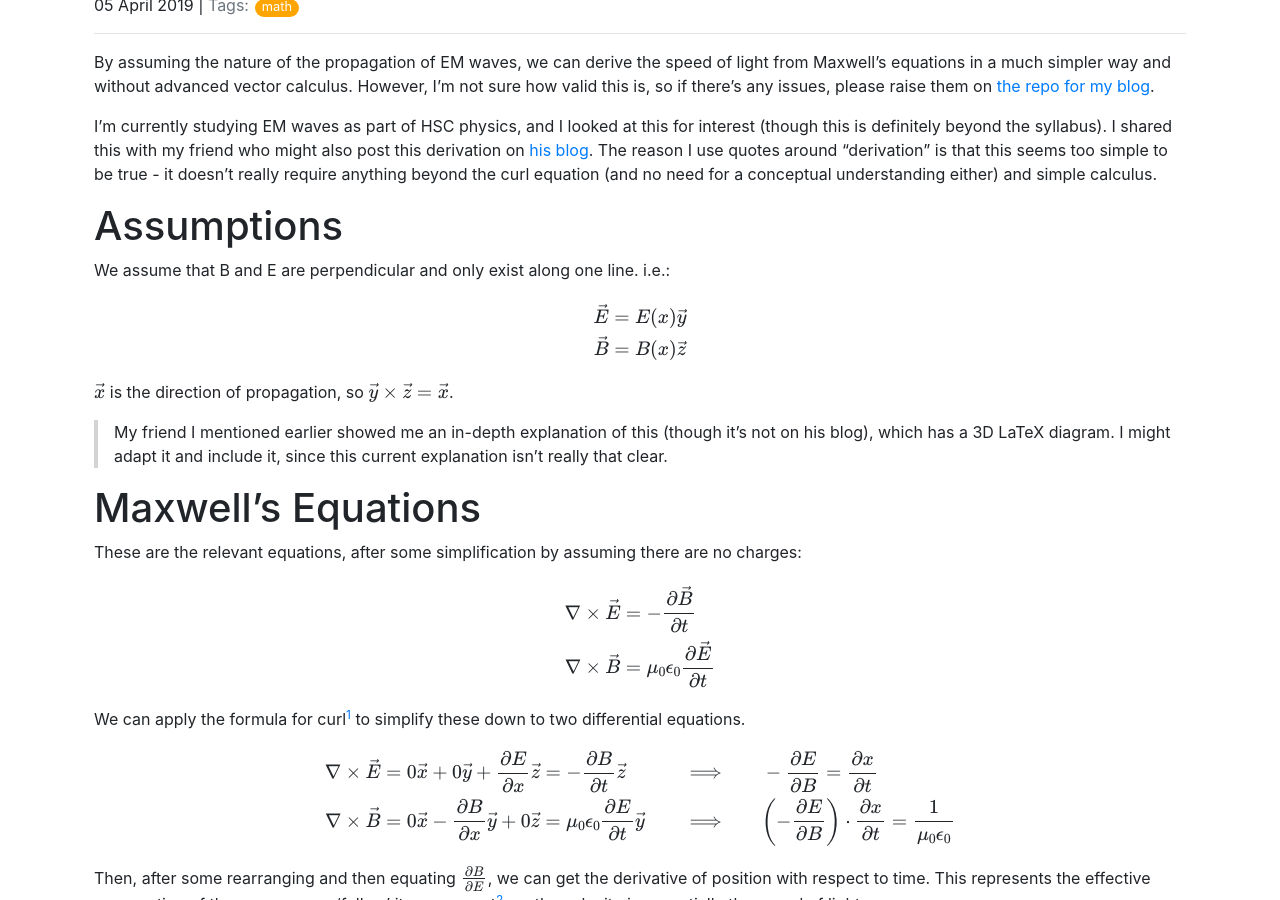
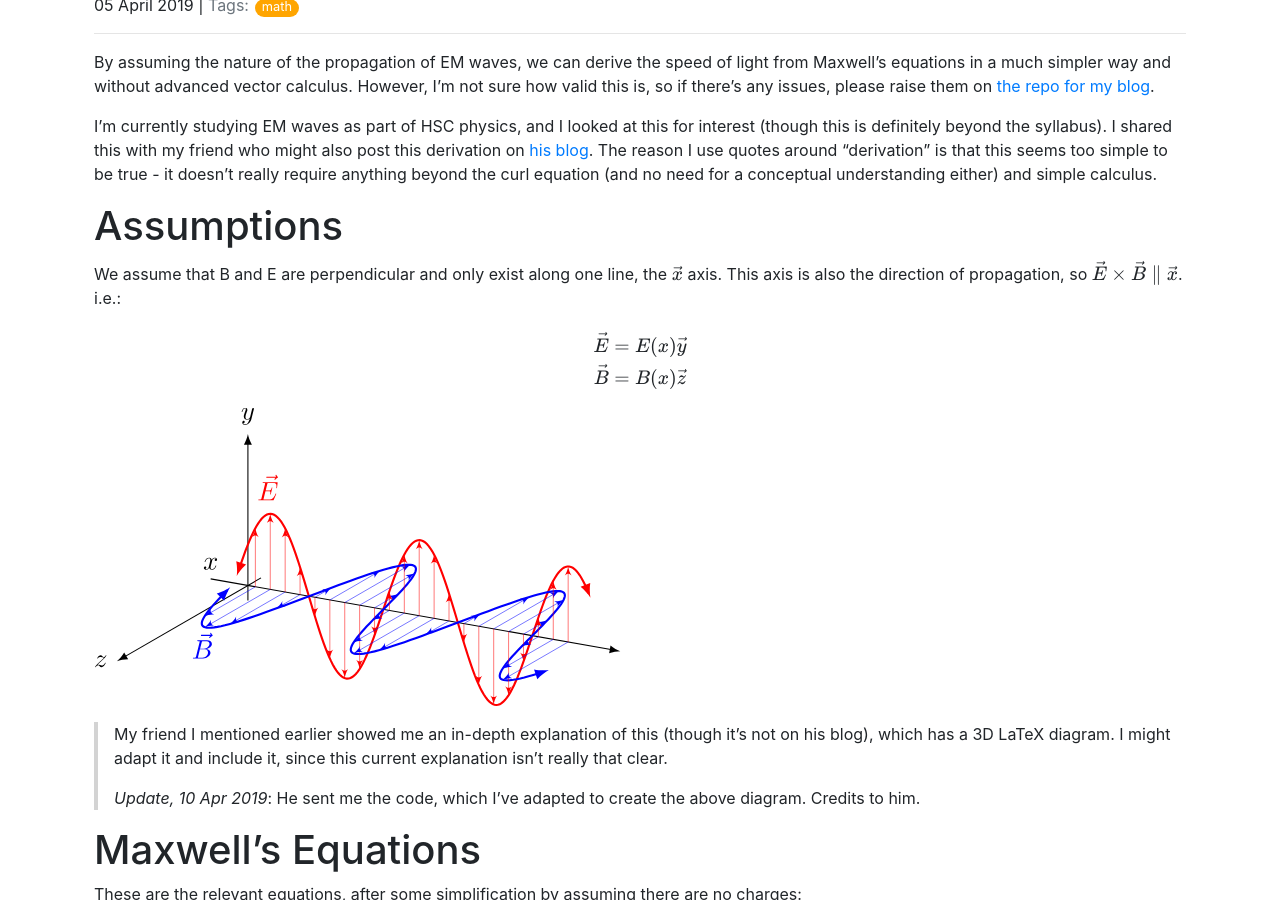
Before and after one commit to ralismark/ralismark.github.io, a Jekyll site: the page built from _posts/2019-04-05-speed-of-light.md, in a window 1280 px wide and 900 px high, scrolled down 191 px. Built offline with Jekyll 4.4.1, drawn with Linux system fonts in a browser that asks for light colours; nearby versions of some CDN libraries; formulas are drawn with MathJax 3.

Commit message:
Add EM wave diagram

```diff
--- a/_posts/2019-04-05-speed-of-light.md
+++ b/_posts/2019-04-05-speed-of-light.md
@@ -16,7 +16,7 @@ I'm currently studying EM waves as part of HSC physics, and I looked at this for
 
 # Assumptions
 
-We assume that B and E are perpendicular and only exist along one line. i.e.:
+We assume that B and E are perpendicular and only exist along one line, the $$\vec{x}$$ axis. This axis is also the direction of propagation, so $$\vec{E} \times \vec{B} \parallel \vec{x}$$. i.e.:
 
 $$
 \begin{align*}
@@ -25,9 +25,11 @@ $$
 \end{align*}
 $$
 
-$$\vec{x}$$ is the direction of propagation, so $$\vec{y} \times \vec{z} = \vec{x}$$.
+![](/assets/em-wave.svg "Electromagnetic Wave. Credits to sabicool.")
 
 > My friend I mentioned earlier showed me an in-depth explanation of this (though it's not on his blog), which has a 3D LaTeX diagram. I might adapt it and include it, since this current explanation isn't really that clear.
+>
+> *Update, 10 Apr 2019*: He sent me the code, which I've adapted to create the above diagram. Credits to him.
 
 # Maxwell's Equations
 
```
Also changed, not shown: assets/em-wave.svg (added), 1 other file.
